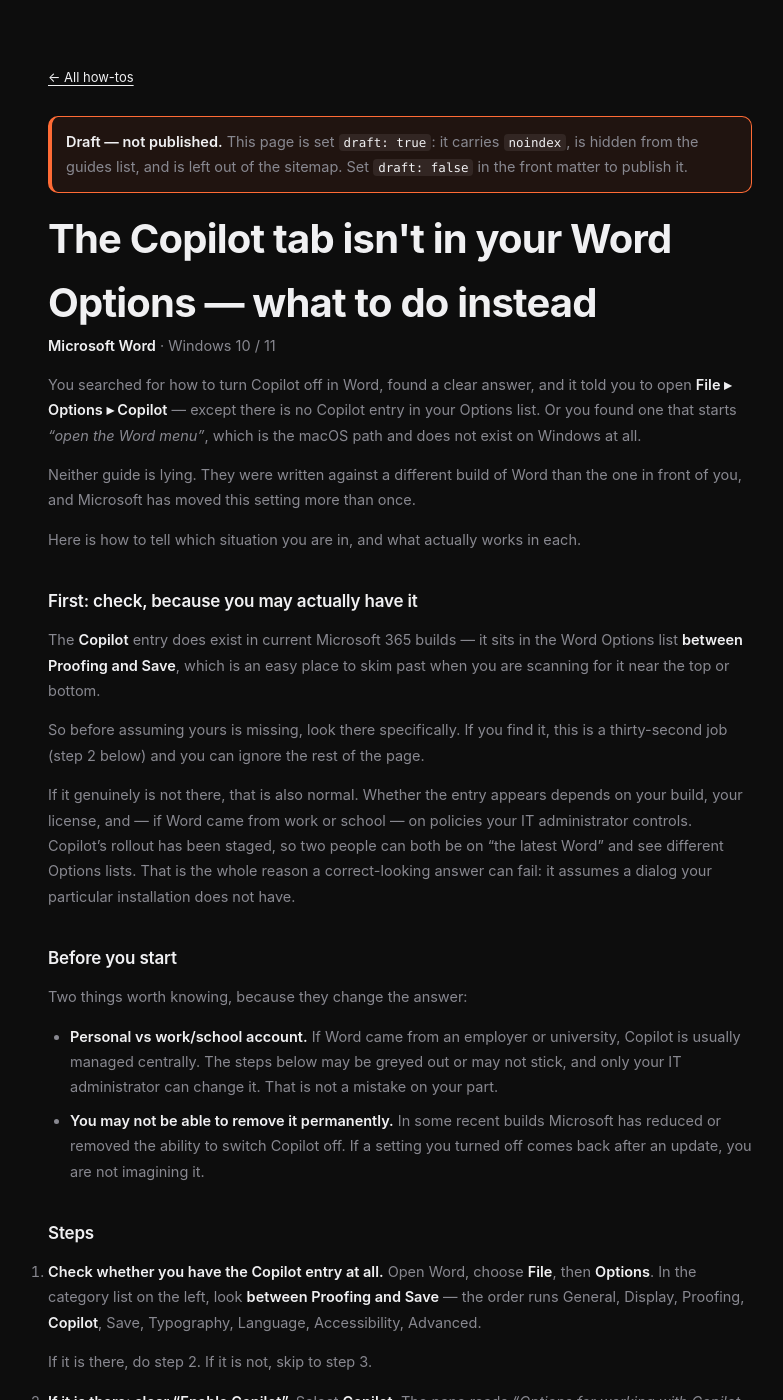
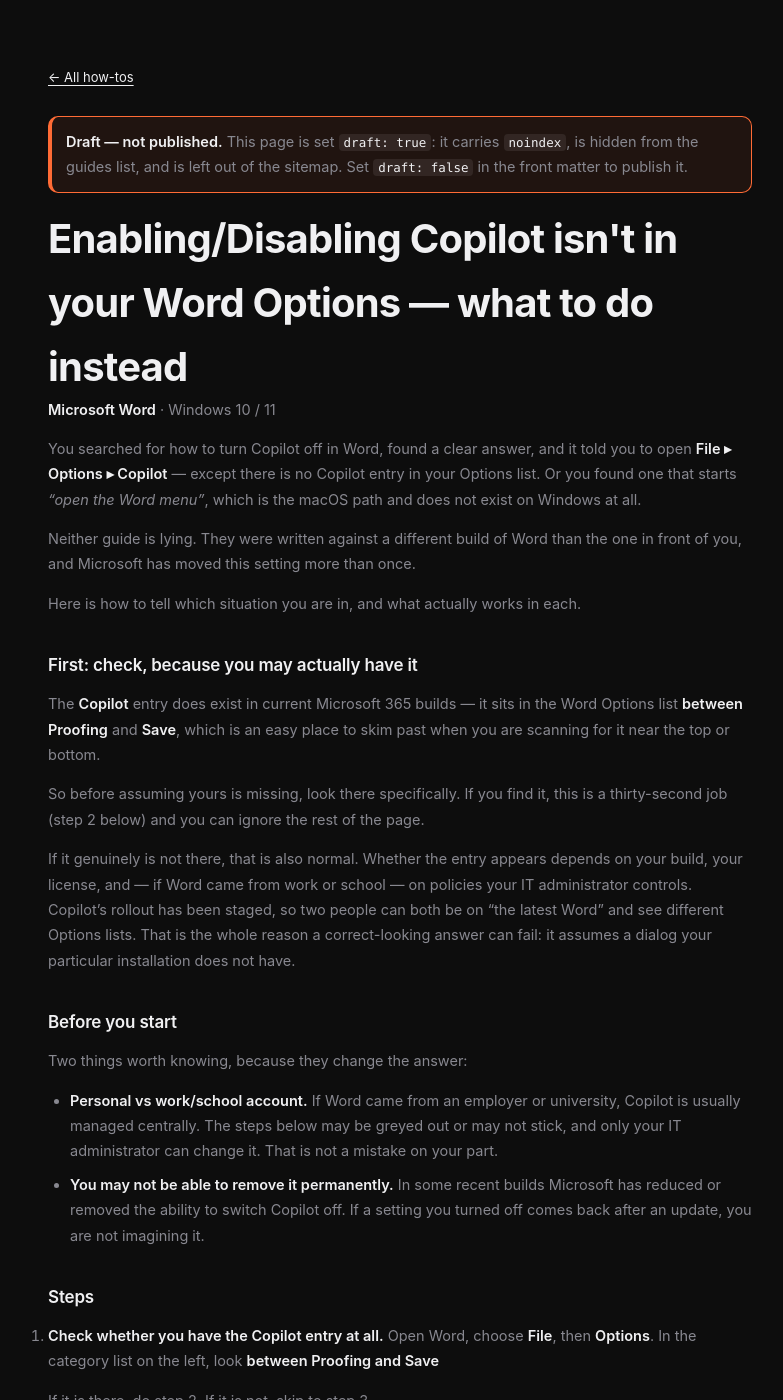
Before and after one commit to NavisualGuide/NavisualGuide.github.io, a Jekyll site: the page built from _guides/word-copilot-tab-missing.md, in a window 1280 px wide and 1400 px high. Shown: the whole window, without its empty margins (240-1023 px from the left). Built offline with Jekyll 4.4.1, drawn with Linux system fonts in a browser that asks for light colours; some of the changed text lies outside the part shown.

```diff
--- a/_guides/word-copilot-tab-missing.md
+++ b/_guides/word-copilot-tab-missing.md
@@ -1,5 +1,5 @@
 ---
-title: "The Copilot tab isn't in your Word Options — what to do instead"
+title: "Enabling/Disabling Copilot isn't in your Word Options — what to do instead"
 description: "Most answers say File ▸ Options ▸ Copilot. That tab is missing in many builds of Word. Here is the path that works instead, and how to tell which case you are in."
 date: 2026-09-02
 app: "Microsoft Word"
@@ -35,7 +35,7 @@ Here is how to tell which situation you are in, and what actually works in each.
 ## First: check, because you may actually have it
 
 The **Copilot** entry does exist in current Microsoft 365 builds — it sits in the Word Options
-list **between Proofing and Save**, which is an easy place to skim past when you are scanning for
+list **between Proofing** and **Save**, which is an easy place to skim past when you are scanning for
 it near the top or bottom.
 
 So before assuming yours is missing, look there specifically. If you find it, this is a
@@ -62,8 +62,7 @@ Two things worth knowing, because they change the answer:
 
 1. **Check whether you have the Copilot entry at all.**
    Open Word, choose **File**, then **Options**. In the category list on the left, look
-   **between Proofing and Save** — the order runs General, Display, Proofing, **Copilot**, Save,
-   Typography, Language, Accessibility, Advanced.
+   **between Proofing and Save**
 
    If it is there, do step 2. If it is not, skip to step 3.
 
```
Also changed, not shown: other parts of _guides/word-copilot-tab-missing.md (+1 -1 lines), 1 other file.
